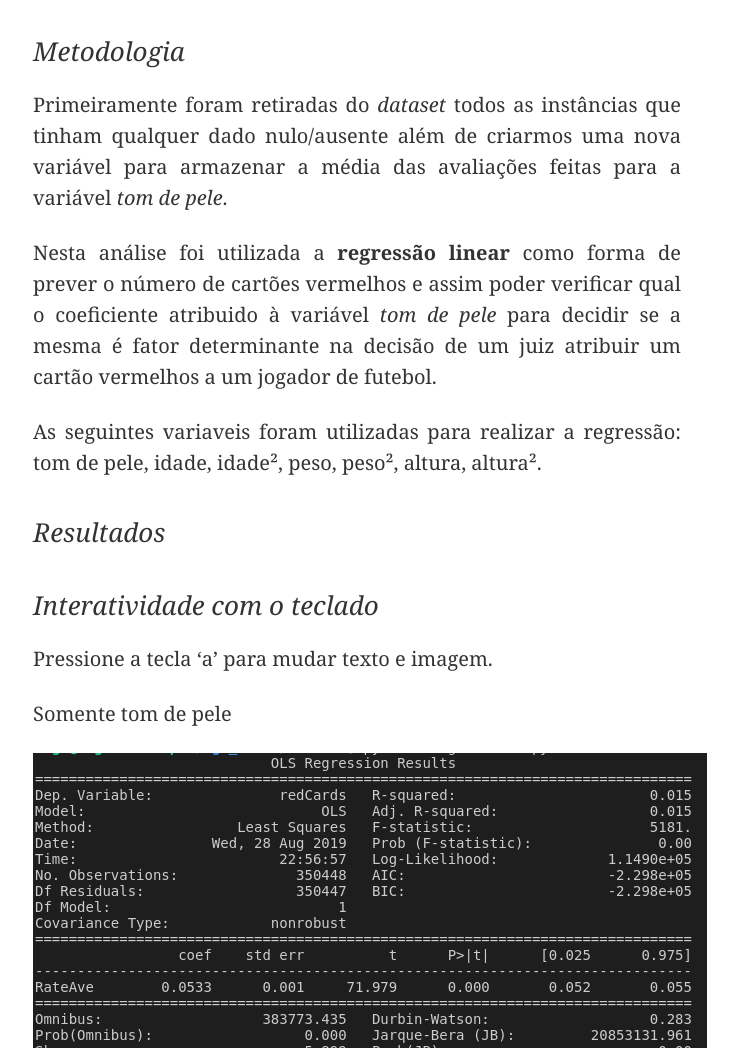
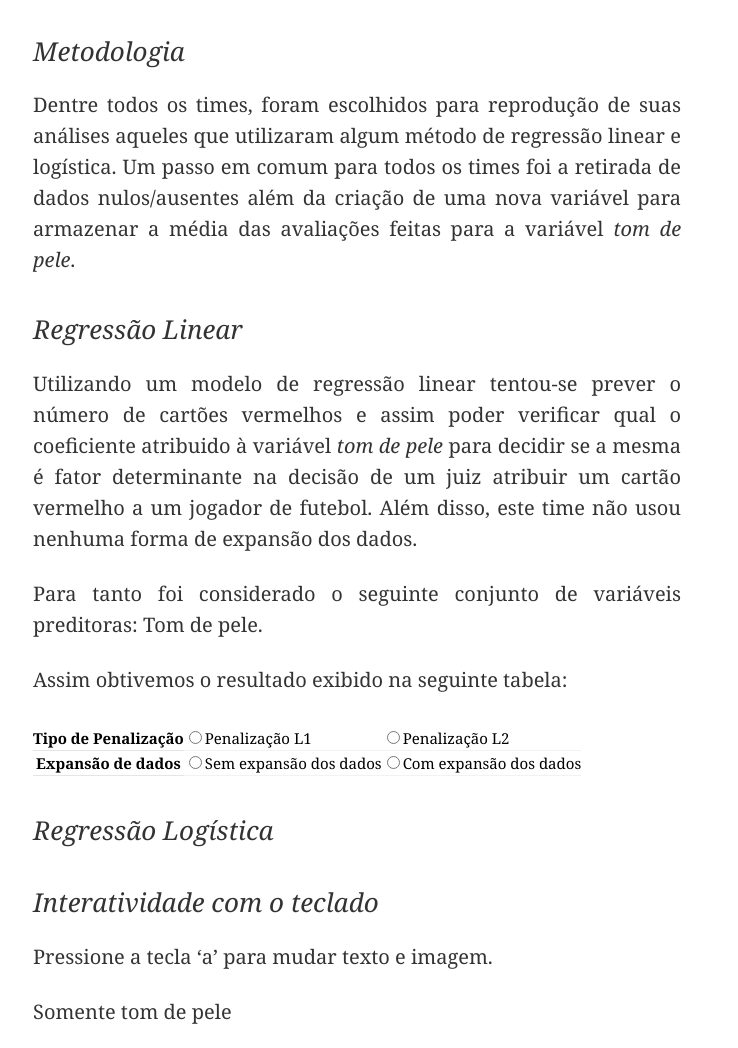
Before and after one commit to richardiago/tgc_ufabc, a plain HTML site: page artigo1/artigo.html in a window 1280 px wide. Shown: the part 2008-3056 px from the top of the page, without its empty margins (283-1021 px from the left). Drawn offline with Linux system fonts and the light colour scheme.

Commit message:
mudanças...

```diff
--- a/artigo1/artigo.html
+++ b/artigo1/artigo.html
@@ -136,15 +136,15 @@
                     Data Set: Making Transparent How Variations in Analytic Choices Affect Results</i></dt-cite> em um
             EMAR. Neste artigo
             foram realizadas diversas análises de dados utilizando técnicas diferentes para abordar um mesmo problema:
-            "A cor da pele de um jogador de futebol influencia a incidência de cartões vermelhos?".
+            "A cor da pele de um jogador de futebol pode influenciar a incidência de cartões vermelhos?".
 
         </p>
 
 
-        <h3>Artigo original</h3>
+        <h3>Artigo base</h3>
         <p align="justify">
 
-            Para montar o <i>dataset</i> utilizado no estudo, os responsaveis pelo artigo em questão coletaram
+            Para montar o <i>dataset</i> utilizado no estudo, os responsáveis pelo artigo em questão coletaram
             informações
             demográficas de todos os atletas que atuaram na primeira divisão masculina de futebol da Inglaterra,
             Alemanha, França e Espanha durante a temporada 2012-2013.
@@ -176,13 +176,15 @@
         <h3>Metodologia</h3>
 
         <p align="justify">
-            Primeiramente foram retiradas do <i>dataset</i> todos as instâncias que tinham qualquer dado nulo/ausente além de
-            criarmos uma nova variável para armazenar a média das avaliações feitas para a variável <i>tom de pele</i>.
-
-
+            Dentre todos os times, foram escolhidos para reprodução de suas análises aqueles que utilizaram algum método
+            de
+            regressão linear e logística. Um passo em comum para todos os times foi a retirada de dados nulos/ausentes
+            além
+            da criação de uma nova variável para armazenar a média das avaliações feitas para a variável <i>tom de
+                pele</i>.
         </p>
 
-        <p align="justify">
+        <!-- <p align="justify">
             Nesta análise foi utilizada a <b><span id="metodo">regressão linear</span></b> como forma de prever o número de cartões vermelhos e assim
             poder verificar qual o coeficiente atribuido à variável <i>tom de pele</i> para decidir se a mesma é fator
             determinante
@@ -193,9 +195,58 @@
             As seguintes variaveis foram utilizadas para realizar a regressão: tom de pele, idade, idade², peso,
             peso², altura, altura².
 
+        </p> -->
+
+        <h3>Regressão Linear</h3>
+
+        <p align="justify">
+            Utilizando um modelo de regressão linear tentou-se prever o número de cartões vermelhos e assim
+            poder verificar qual o coeficiente atribuido à variável <i>tom de pele</i> para decidir se a mesma é fator
+            determinante na decisão de um juiz atribuir um cartão vermelho a um jogador de futebol. Além disso,
+            <id="expansão">este time não usou nenhuma forma de expansão dos dados.</id>
         </p>
 
-        <h3>Resultados</h3>
+        <p align="justify">
+            Para tanto foi considerado o seguinte conjunto de variáveis preditoras:
+
+            <span id="variaveis">
+                Tom de pele.
+            </span>
+
+        </p>
+
+        <p align="justify">
+            Assim obtivemos o resultado exibido na seguinte tabela:
+            <br>
+            <br>
+
+            <table >
+                <tr>
+                    <th>Tipo de Penalização </th>
+                    <td><input type="radio" name="reg" value="l1">Penalização L1 </td>
+                    <td><input type="radio" name="reg" value="l2">Penalização L2 </td>
+                </tr>
+                <tr>
+                    <th>Expansão de dados </th>
+                    <td><input type="radio" name="expansao" value="se">Sem expansão dos dados </td>
+                    <td><input type="radio" name="expansao" value="ce">Com expansão dos dados </td>
+                </tr>
+            </table>
+
+
+            <span id="tabela_linear">
+
+            </span>
+        </p>
+
+
+        <h3>Regressão Logística</h3>
+
+
+
+
+
+
 
 
 
--- a/script/interativo.js
+++ b/script/interativo.js
@@ -2,10 +2,10 @@ $(document).ready(function () {
 
     var metodo = ["regressão linear","regressão linear","regressão linear","regressão logística"]
 
-    var variaveis = ["Foi utilizada a variável tom de pele para a regressão.",
-                    "As seguintes variáveis foram utilizadas para realizar a regressão: tom de pele, idade, idade², peso, peso², altura, altura².",
-                    "As seguintes variáveis foram utilizadas para realizar a regressão: tom de pele, idade, idade², peso, peso², altura, altura², liga e posição.",
-                    "Texto para regressão logistica"]
+    var variaveis = ["Tom de pele.",
+                    "Tom de pele, idade, idade², peso, peso², altura, altura².",
+                    "Tom de pele, idade, idade², peso, peso², altura, altura², liga e posição.",
+                    ]
 
     var resultados = []
 
```
